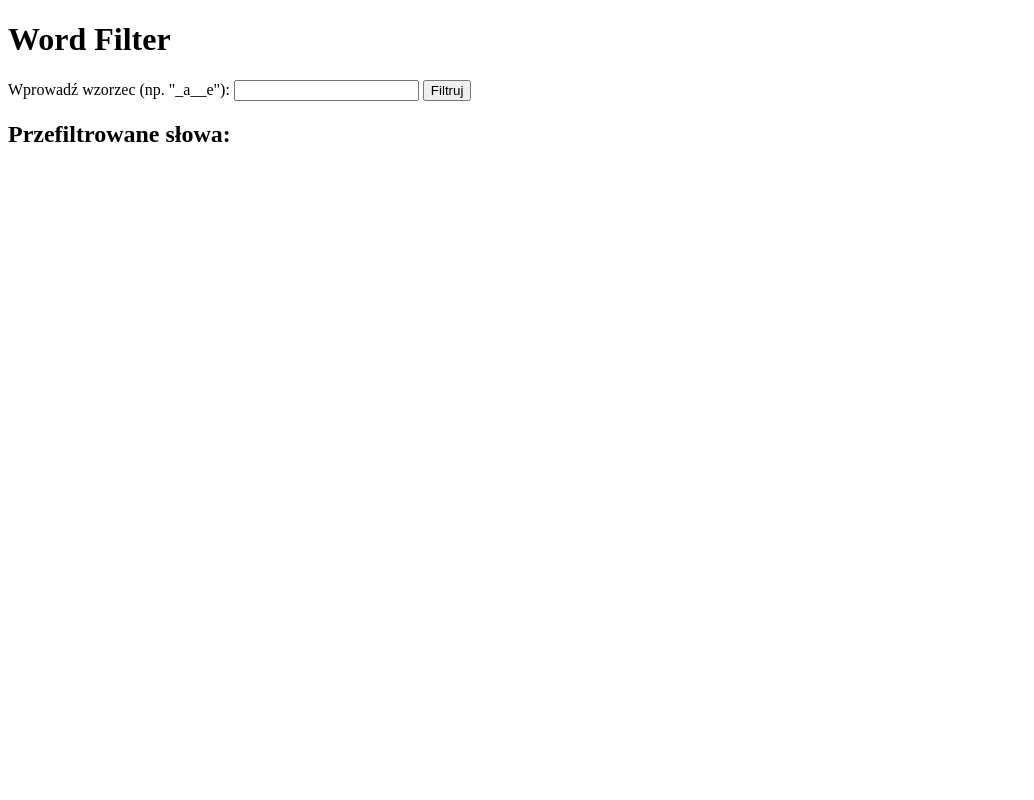
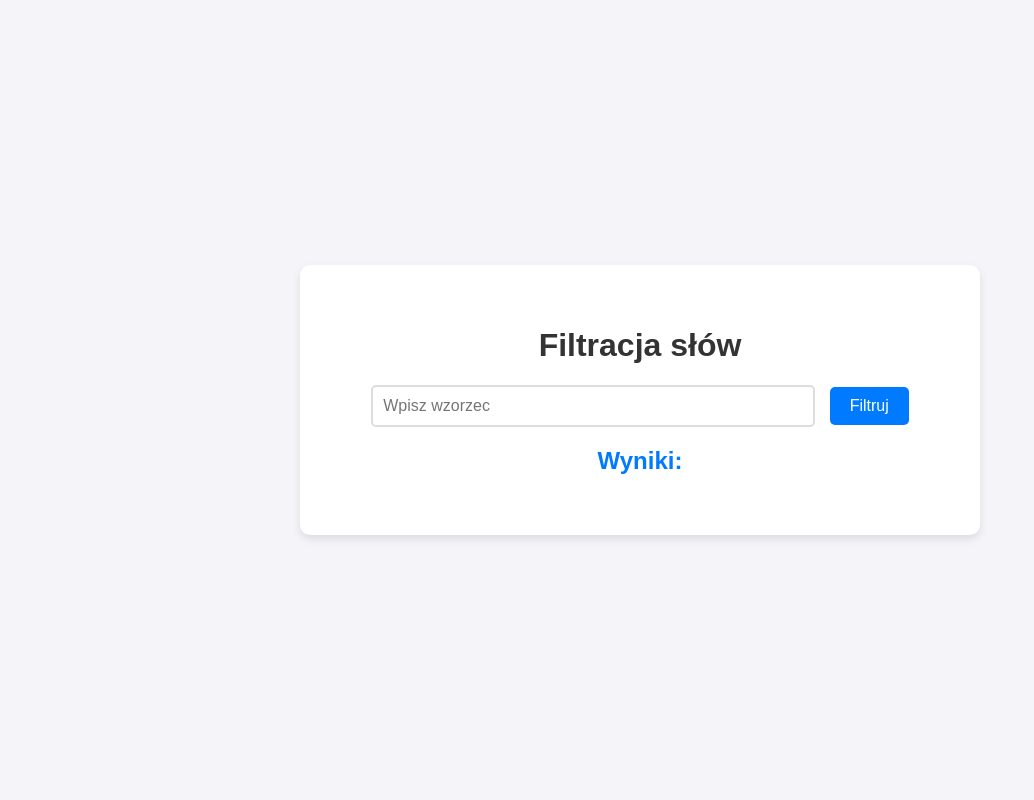
Before and after one commit to KacperGawlik/app.py, a Flask app: page / in a window 1280 px wide. Shown: the whole page, without its empty margins (0-1034 px from the left). Run offline with Flask 3, Linux system fonts and the light colour scheme.

Commit message:
Update index.html

```diff
--- a/templates/index.html
+++ b/templates/index.html
@@ -1,24 +1,96 @@
 <!DOCTYPE html>
-<html lang="en">
+<html lang="pl">
 <head>
     <meta charset="UTF-8">
-    <meta http-equiv="X-UA-Compatible" content="IE=edge">
     <meta name="viewport" content="width=device-width, initial-scale=1.0">
-    <title>Word Filter</title>
+    <title>Filtracja słów</title>
+    <style>
+        body {
+            font-family: Arial, sans-serif;
+            background-color: #f4f4f9;
+            margin: 0;
+            padding: 0;
+            display: flex;
+            justify-content: center;
+            align-items: center;
+            min-height: 100vh;
+        }
+
+        .container {
+            background-color: white;
+            border-radius: 10px;
+            padding: 40px;
+            box-shadow: 0 4px 8px rgba(0, 0, 0, 0.1);
+            width: 80%;
+            max-width: 600px;
+            text-align: center;
+        }
+
+        h1 {
+            color: #333;
+            font-size: 2rem;
+        }
+
+        form {
+            margin-bottom: 20px;
+        }
+
+        input[type="text"] {
+            width: 70%;
+            padding: 10px;
+            margin-right: 10px;
+            border: 2px solid #ddd;
+            border-radius: 5px;
+            font-size: 1rem;
+        }
+
+        button {
+            padding: 10px 20px;
+            background-color: #007bff;
+            color: white;
+            border: none;
+            border-radius: 5px;
+            cursor: pointer;
+            font-size: 1rem;
+        }
+
+        button:hover {
+            background-color: #0056b3;
+        }
+
+        ul {
+            list-style-type: none;
+            padding: 0;
+        }
+
+        li {
+            background-color: #f8f9fa;
+            padding: 10px;
+            margin-bottom: 5px;
+            border-radius: 5px;
+            box-shadow: 0 2px 4px rgba(0, 0, 0, 0.1);
+        }
+
+        h2 {
+            color: #007bff;
+            font-size: 1.5rem;
+        }
+    </style>
 </head>
 <body>
-    <h1>Word Filter</h1>
+    <div class="container">
+        <h1>Filtracja słów</h1>
         <form method="POST">
-        <label for="pattern">Wprowadź wzorzec (np. "_a__e"):</label>
-        <input type="text" id="pattern" name="pattern" value="{{ pattern }}" required>
+            <input type="text" name="pattern" placeholder="Wpisz wzorzec" required>
             <button type="submit">Filtruj</button>
         </form>
 
-    <h2>Przefiltrowane słowa:</h2>
+        <h2>Wyniki:</h2>
         <ul>
-        {% for word in words %}
+            {% for word in filtered_words %}
                 <li>{{ word }}</li>
             {% endfor %}
         </ul>
+    </div>
 </body>
 </html>
```
Lines whose indentation alone changed are shown as unchanged.
